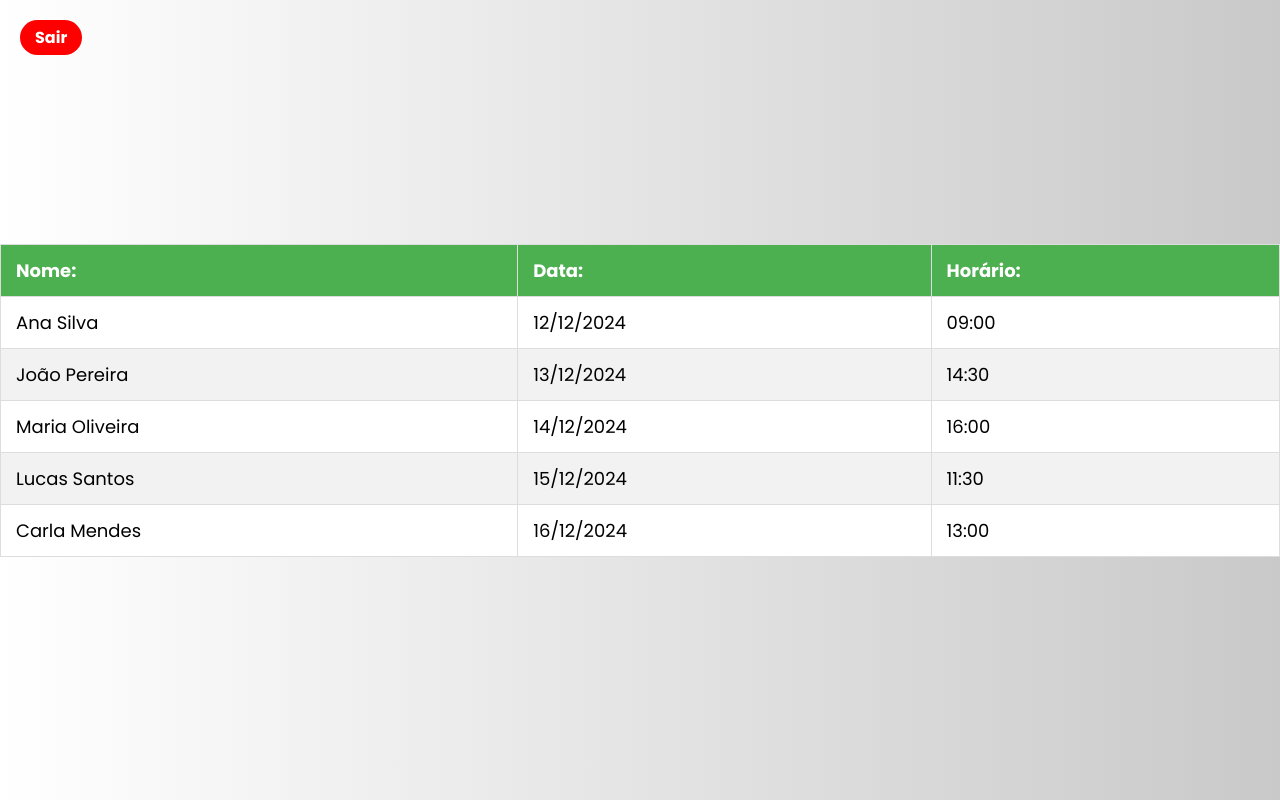
After one commit to PedroH3nrique/Agendamento-De-Clientes, a PHP site: page /admin_page.html in a window 1280 px wide. The commit adds this page. Run offline with PHP 8.4, Linux system fonts and the light colour scheme.

Commit message:
corrijindo erros

```diff
--- /dev/null
+++ b/admin_page.html
@@ -0,0 +1,103 @@
+<!DOCTYPE html>
+<html lang="pt-br">
+<head>
+    <meta charset="UTF-8">
+    <meta name="viewport" content="width=device-width, initial-scale=1.0">
+    <link rel="stylesheet" href="css/admin.css">
+    <title>Página do Administrador</title>
+</head>
+<body>
+
+    <a href="login.html" id="sair">Sair</a>
+
+    <table>
+        <thead>
+            <tr>
+                <th>Nome:</th>
+                <th>Data:</th>
+                <th>Horário:</th>
+            </tr>
+        </thead>
+        <tbody>
+            <tr>
+                <td>Ana Silva</td>
+                <td>12/12/2024</td>
+                <td>09:00</td>
+            </tr>
+            <tr>
+                <td>João Pereira</td>
+                <td>13/12/2024</td>
+                <td>14:30</td>
+            </tr>
+            <tr>
+                <td>Maria Oliveira</td>
+                <td>14/12/2024</td>
+                <td>16:00</td>
+            </tr>
+            <tr>
+                <td>Lucas Santos</td>
+                <td>15/12/2024</td>
+                <td>11:30</td>
+            </tr>
+            <tr>
+                <td>Carla Mendes</td>
+                <td>16/12/2024</td>
+                <td>13:00</td>
+            </tr>
+        </tbody>
+    </table>
+
+    <div class="detalhesHorarios">
+
+        <button class="exit">
+
+            <img src="images/exit.svg" alt="">
+
+        </button>
+
+        <p class="nomeDetalhe">Ana Silva</p>
+        <p class="dataDetalhe">12/12/2024</p>
+        <p class="horaDetalhe">09:00</p>
+
+        <button id="apagarAgendamento">Apagar agendamento</button>
+
+    </div>
+
+    <script>
+
+        const exitButton = document.getElementsByClassName('exit')[0]
+
+        const celulas = document.querySelectorAll('td');
+        const detalhesHorarios = document.getElementsByClassName('detalhesHorarios')[0];
+        const nomeDetalhe = document.querySelector('.nomeDetalhe');
+        const dataDetalhe = document.querySelector('.dataDetalhe');
+        const horaDetalhe = document.querySelector('.horaDetalhe');
+
+        celulas.forEach(celula => {
+            celula.addEventListener("click", () => {
+                // Obter a linha da célula clicada
+                const linha = celula.parentElement;
+
+                // Obter os dados da linha
+                const nome = linha.children[0].textContent; // Primeiro <td>
+                const data = linha.children[1].textContent; // Segundo <td>
+                const hora = linha.children[2].textContent; // Terceiro <td>
+
+                // Atualizar os detalhes
+                nomeDetalhe.textContent = nome;
+                dataDetalhe.textContent = data;
+                horaDetalhe.textContent = hora;
+
+                // Exibir a seção de detalhes
+                detalhesHorarios.style.display = 'flex';
+            });
+        });
+
+        exitButton.addEventListener("click", () => {
+            detalhesHorarios.style.display = 'none'
+        })
+
+    </script>
+
+</body>
+</html>
--- a/agendamentos.html
+++ b/agendamentos.html
@@ -10,7 +10,7 @@
 
 <body>
 
-  <a class="admin" href="admin.html">ADMIN</a>
+  <a class="admin" href="login.html">ADMIN</a>
 
   <div class="calendar">
     <div class="header">
@@ -43,7 +43,7 @@
 
     </button>
 
-    <div>
+    <form action="" method="">
       <h1>Confirme o agendamento</h1>
       <p class="confirmacaoHorario"></p>
       <input type="text" name="nome_agen" id="nome" placeholder="Digite o seu nome">
@@ -58,7 +58,7 @@
 
 
       <button type="submit" name="submit_agen" id="agendar">Agendar</button>
-    </div>
+    </form>
 
   </div>
 
--- /dev/null
+++ b/css/admin.css
@@ -0,0 +1,125 @@
+@import url('https://fonts.googleapis.com/css2?family=Poppins:ital,wght@0,100;0,200;0,300;0,400;0,500;0,600;0,700;0,800;0,900;1,100;1,200;1,300;1,400;1,500;1,600;1,700;1,800;1,900&display=swap');
+
+
+* {
+  margin: 0;
+  padding: 0;
+  box-sizing: border-box;
+  font-family: 'Poppins', sans-serif;
+}
+
+html,
+body {
+  height: 100%;
+}
+
+body {
+  background-image:linear-gradient(to right, #ffffff, #c9c9c9);
+  display: flex;
+  align-items: center;
+  justify-content: center;
+  flex-direction: column;
+}
+
+.exit {
+  top: 0;
+  right: 0;
+  position: absolute;
+  border: none;
+  outline: none;
+  border-radius: 50%;
+  position: absolute;
+  padding: 5px;
+  cursor: pointer;
+  margin: 7px;
+  background-color: #5151516c;
+  align-items: center;
+  justify-content: center;
+  display: flex;
+}
+
+.exit:hover{
+  background-color: #515151;
+  transition: 0.3s ease-in-out;
+}
+
+.exit img {
+  margin: 0;
+  width: 18px;
+}
+
+#sair{
+  position: absolute;
+  top: 0;
+  left: 0;
+  margin: 20px;
+  background-color: red;
+  padding: 5px 15px;
+  text-decoration: none;
+  color: white;
+  font-weight: bold;
+  border-radius: 20px;
+}
+
+table {
+  width: 100%;
+  border-collapse: collapse;
+  margin: 20px 0;
+  font-size: 18px;
+  text-align: left;
+}
+
+thead {
+  background-color: #4caf50;
+  color: white;
+}
+
+th, td {
+  padding: 12px 15px;
+  border: 1px solid #ddd;
+  cursor: pointer;
+}
+
+tbody tr{
+  background-color: white;
+}
+
+tbody tr:nth-child(even) {
+  background-color: #f2f2f2;
+}
+
+tbody tr:hover {
+  background-color: #d4edda;
+}
+
+.detalhesHorarios{
+  position: relative;
+  width: 360px;
+  background-color: white;
+  display: none;
+  align-items: center;
+  justify-content: center;
+  flex-direction: column;
+  padding: 25px;
+  border-radius: 15px;
+  border: 5px solid #4caf50;
+}
+
+.detalhesHorarios p{
+  font-weight: bold;
+}
+
+#apagarAgendamento{
+  background-color: red;
+  color: white;
+  padding: 7px;
+  border: none;
+  outline: none;
+  border-radius: 15px;
+  margin-top: 15px;
+  cursor: pointer;
+}
+
+#apagarAgendamento:active{
+  background-color: rgb(170, 0, 0);
+}
--- a/admin.html
+++ b/login.html
@@ -12,11 +12,11 @@
         <p>
             <a href="agendamentos.html">Agenda</a>
             >
-            <a href="admin.html">ADMIN</a>
+            <a href="login.html">ADMIN</a>
         </p>
     </div>
 
-    <form action="process_login.php" method="POST">
+    <form action="" method="">
 
         <img src="images/image-profile.png" alt="">
 
--- a/process_login.php
+++ /dev/null
@@ -1,5 +0,0 @@
-<?php
-
-
-
-?>
```
Also changed, not shown: config.php (deleted, +0 -16 lines), css/forms.css (+40 -11 lines), css/style.css (+6 -62 lines).
